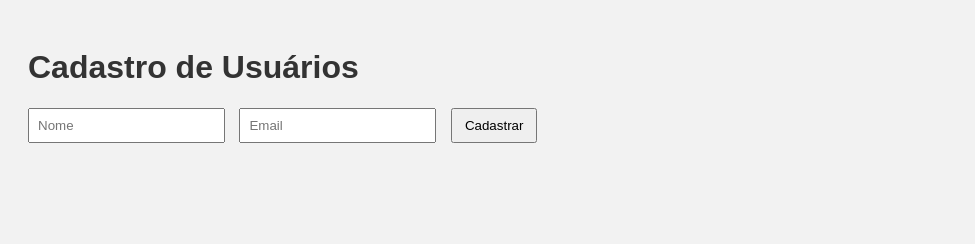
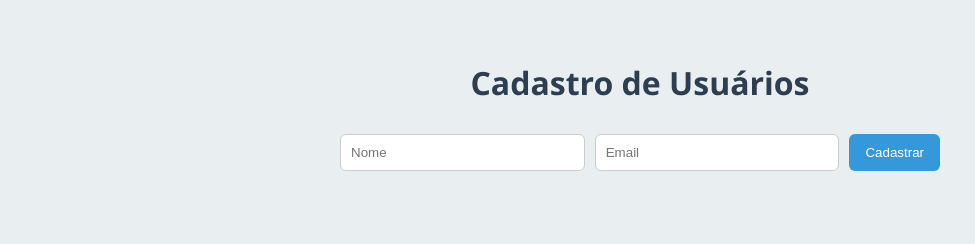
Before and after one commit to mounzinha/MILA, a website: page public/index.html in a window 1280 px wide. Shown: the whole page, without its empty margins (0-975 px from the left). Drawn offline with Linux system fonts and the light colour scheme; no server answers.

Commit message:
Melhorando o CSS

```diff
--- a/public/style.css
+++ b/public/style.css
@@ -1,25 +1,51 @@
 body {
-  font-family: Arial, sans-serif;
-  padding: 20px;
-  background-color: #f2f2f2;
+  font-family: 'Segoe UI', Tahoma, Geneva, Verdana, sans-serif;
+  padding: 40px;
+  background-color: #e9eff1;
+  color: #333;
+  max-width: 600px;
+  margin: auto;
 }
 
 h1 {
-  color: #333;
+  text-align: center;
+  color: #2c3e50;
+  margin-bottom: 30px;
 }
 
 form {
-  margin-bottom: 20px;
+  display: flex;
+  flex-wrap: wrap;
+  gap: 10px;
+  margin-bottom: 30px;
+  justify-content: center;
 }
 
 input {
-  padding: 8px;
-  margin-right: 10px;
+  flex: 1 1 200px;
+  padding: 10px;
+  border: 1px solid #ccc;
+  border-radius: 6px;
+  transition: border-color 0.3s;
+}
+
+input:focus {
+  border-color: #3498db;
+  outline: none;
 }
 
 button {
-  padding: 8px 12px;
+  padding: 10px 16px;
+  background-color: #3498db;
+  color: white;
+  border: none;
+  border-radius: 6px;
   cursor: pointer;
+  transition: background-color 0.3s;
+}
+
+button:hover {
+  background-color: #2980b9;
 }
 
 ul {
@@ -28,8 +54,25 @@ ul {
 }
 
 li {
-  background: #fff;
-  margin-bottom: 10px;
-  padding: 10px;
-  border-radius: 5px;
+  background: #ffffff;
+  margin-bottom: 12px;
+  padding: 12px 16px;
+  border-radius: 8px;
+  box-shadow: 0 2px 4px rgba(0,0,0,0.1);
+  display: flex;
+  justify-content: space-between;
+  align-items: center;
 }
+
+li button {
+  margin-left: 10px;
+  background-color: #e74c3c;
+}
+
+li button:first-of-type {
+  background-color: #f39c12;
+}
+
+li button:hover {
+  opacity: 0.9;
+}
```
